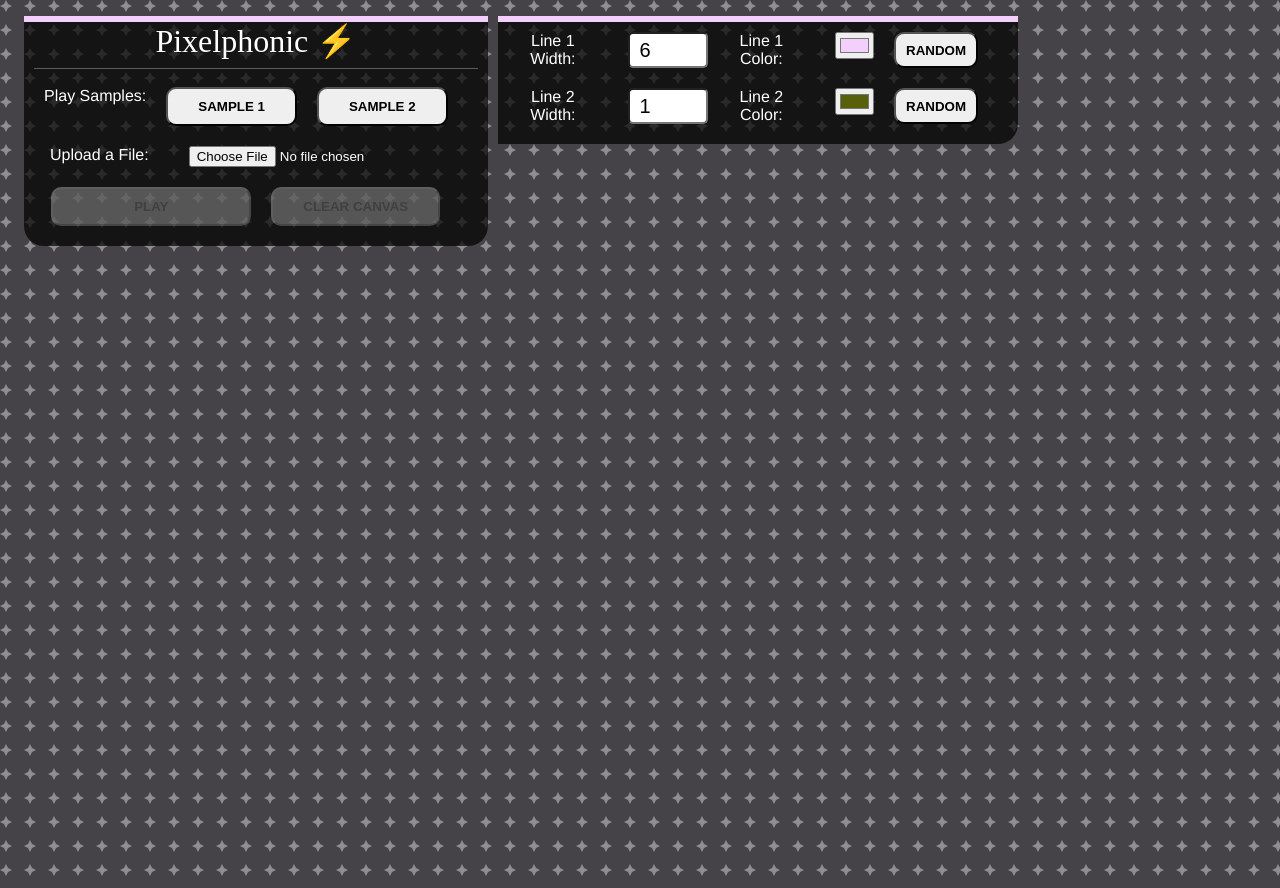
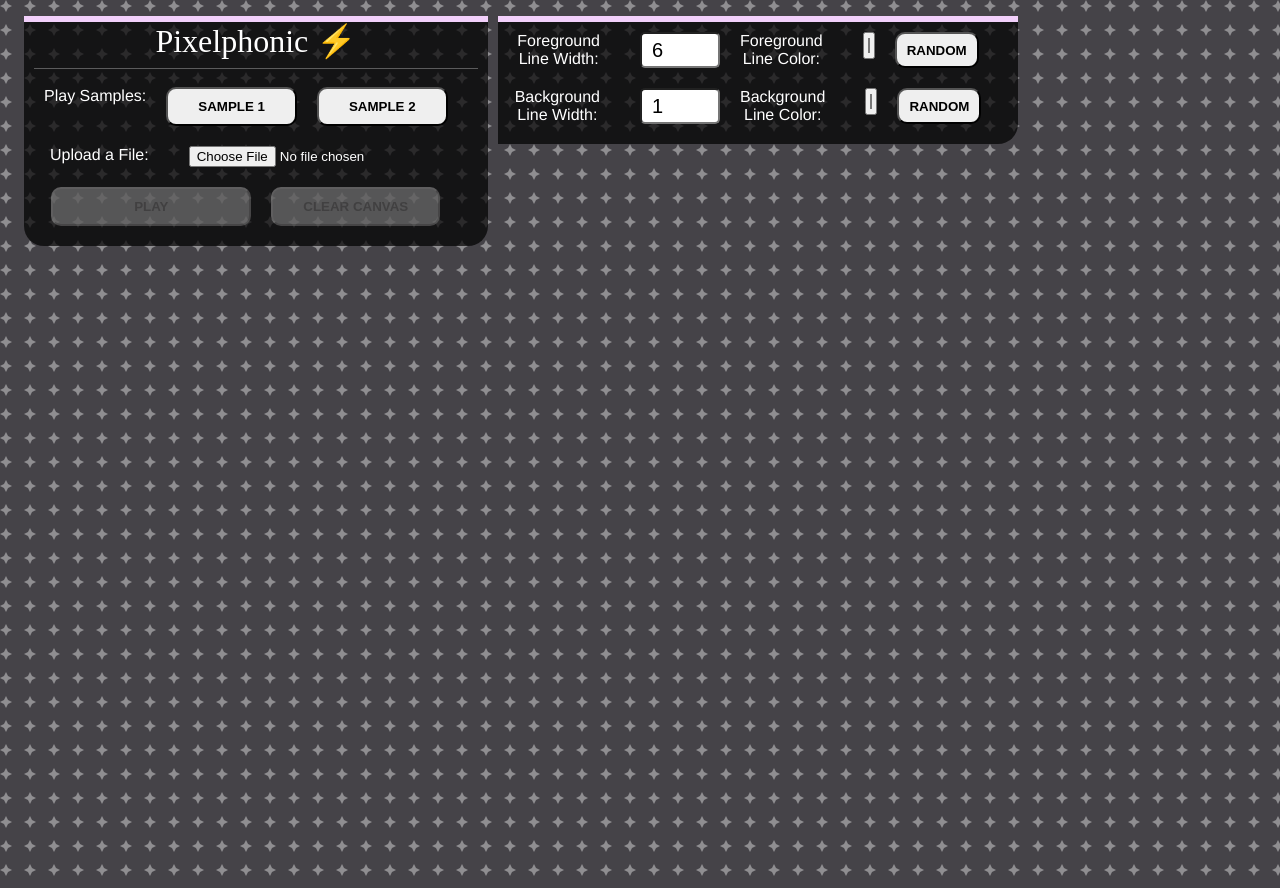
Before and after one commit to drinkingtheink/music-visualizer, a Vue app: page / in a window 1280 px wide. Shown: the top 888 px of the page. Built offline with nearby package versions, Linux system fonts and the light colour scheme; a web font is replaced by a local one.

Commit message:
panels polish

```diff
--- a/src/components/AudioVisualizer.vue
+++ b/src/components/AudioVisualizer.vue
@@ -25,16 +25,16 @@
 
     <header class="line-controls" :style="{ borderColor: strokeStyle }">
       <section class="controls">
-        <label for="lineWidth">Line 1 Width:</label>
+        <label for="lineWidth">Foreground Line Width:</label>
         <input type="number" v-model="lineWidth" min="1" max="30" />
-        <label for="strokeStyle">Line 1 Color:</label>
+        <label for="strokeStyle">Foreground Line Color:</label>
         <input type="color" v-model="strokeStyle" />
         <button class="random" @click="randomizeColor(true)">Random</button>
       </section>
       <section class="controls">
-        <label for="line2Width">Line 2 Width:</label>
+        <label for="line2Width">Background Line Width:</label>
         <input type="number" v-model="line2Width" min="1" max="90" />
-        <label for="stroke2Style">Line 2 Color:</label>
+        <label for="stroke2Style">Background Line Color:</label>
         <input type="color" v-model="stroke2Style" />
         <button class="random" @click="randomizeColor(false)">Random</button>
       </section>
```
